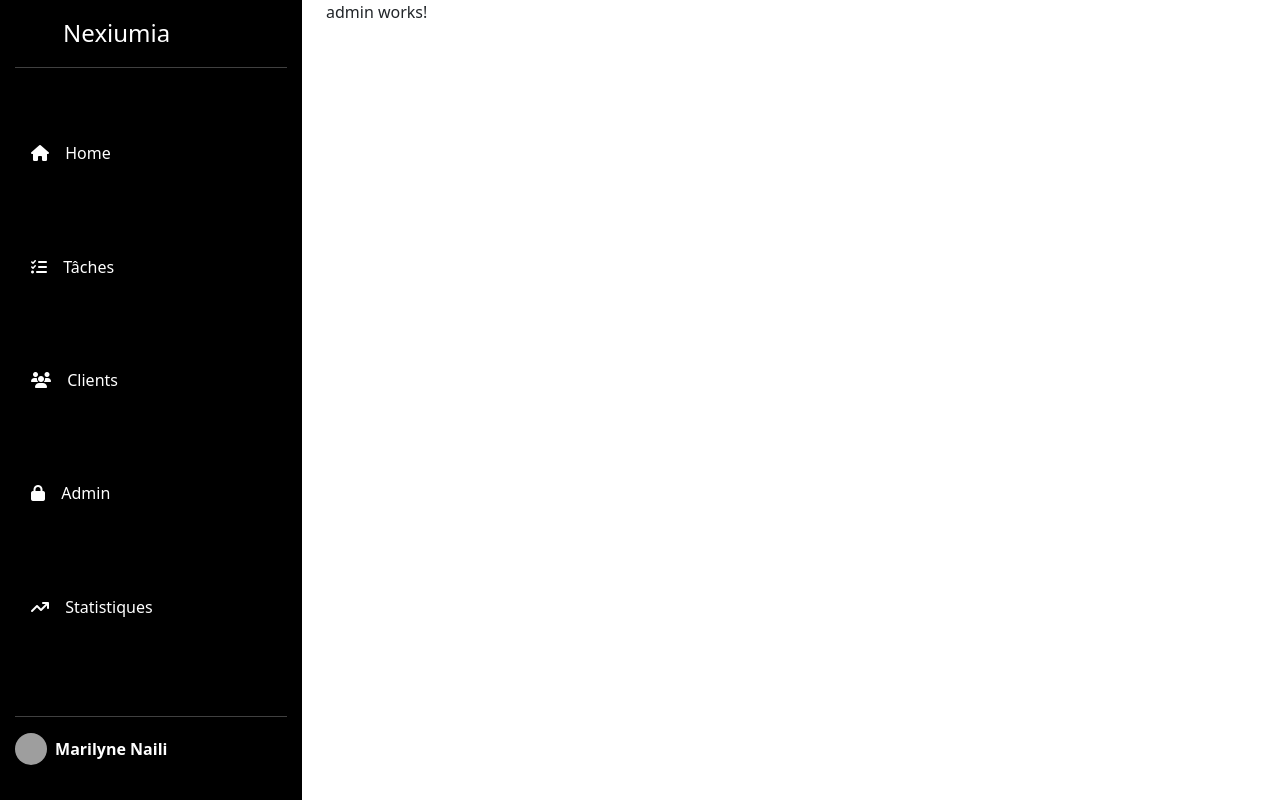
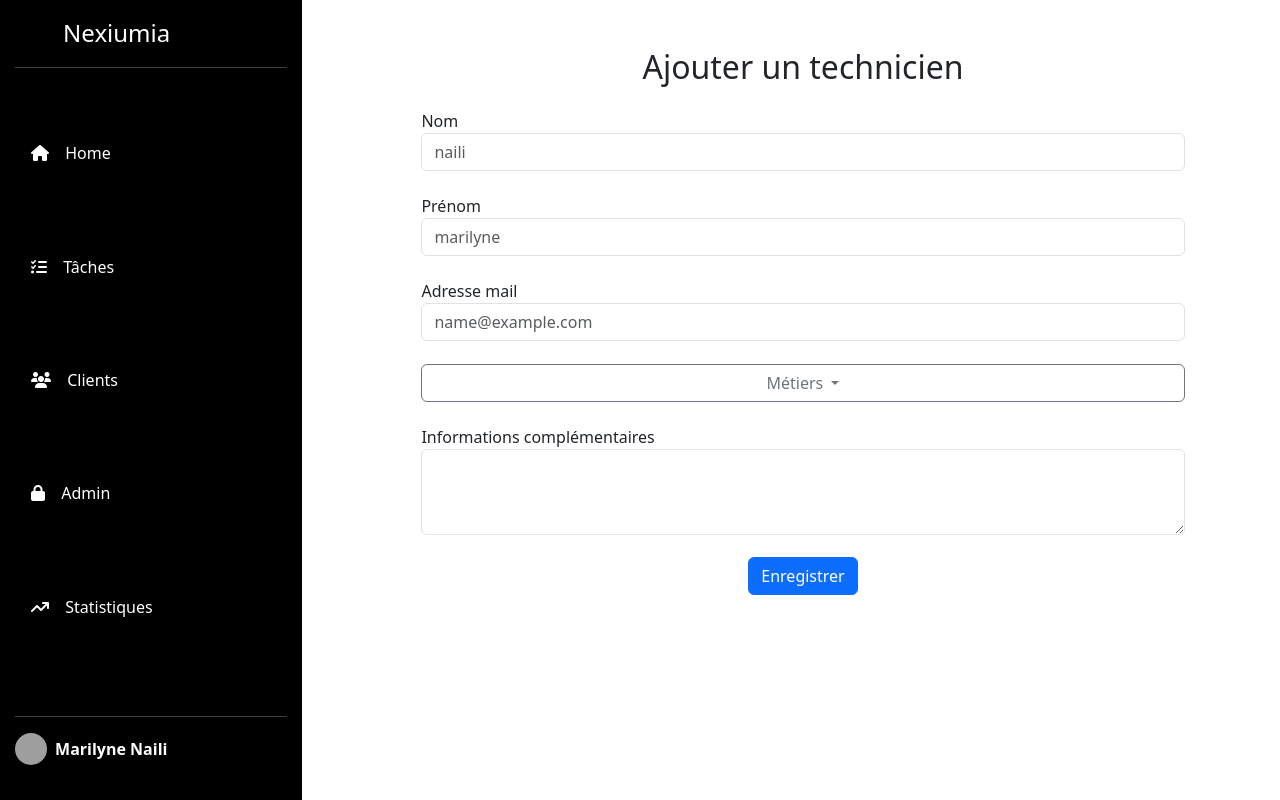
Before and after one commit to TheMaxium69/NexiumiaCRM-FrontEnd, an Angular app: page /admin in a window 1280 px wide. Built offline with nearby package versions, Linux system fonts and the light colour scheme; grey boxes are pictures that could not be loaded.

Commit message:
update admin

```diff
--- a/src/app/admin/admin.component.css
+++ b/src/app/admin/admin.component.css
@@ -0,0 +1,18 @@
+#admin {
+    width: 80%;
+    margin: auto;
+}
+
+#admin .form-group {
+    margin-top: 3%;
+}
+
+h2{
+    margin-top: 5%;
+}
+
+#admin .submit {
+    display: flex;
+    justify-content: center;
+    margin-top: 3%;
+}
--- a/src/app/admin/admin.component.html
+++ b/src/app/admin/admin.component.html
@@ -1 +1,33 @@
-<p>admin works!</p>
+<h2 class="text-center">Ajouter un technicien</h2>
+<form id="admin">
+    <div class="form-group">
+      <label for="">Nom</label>
+      <input type="email" class="form-control" id="" placeholder="naili">
+    </div>
+    <div class="form-group">
+        <label for="">Prénom</label>
+        <input type="email" class="form-control" id="" placeholder="marilyne">
+      </div>
+      <div class="form-group">
+        <label for="">Adresse mail</label>
+        <input type="email" class="form-control" id="" placeholder="name@example.com">
+      </div>
+      <div class="form-group">
+        <button class="btn btn-outline-secondary dropdown-toggle w-100" type="button" data-bs-toggle="dropdown" aria-expanded="false">
+          Métiers
+        </button>
+        <ul class="dropdown-menu w-50">
+          <li><a class="dropdown-item" href="#">Administration</a></li>
+          <li><a class="dropdown-item" href="#">Agriculture</a></li>
+          <li><a class="dropdown-item" href="#">Artisant</a></li>
+          <li><a class="dropdown-item" href="#">Travaux publics</a></li>
+        </ul>
+      </div>
+    <div class="form-group">
+      <label for="">Informations complémentaires</label>
+      <textarea class="form-control" id="" rows="3"></textarea>
+    </div>
+    <div class="submit">
+        <button type="button" class="btn btn-primary">Enregistrer</button>
+    </div>
+  </form>
```
